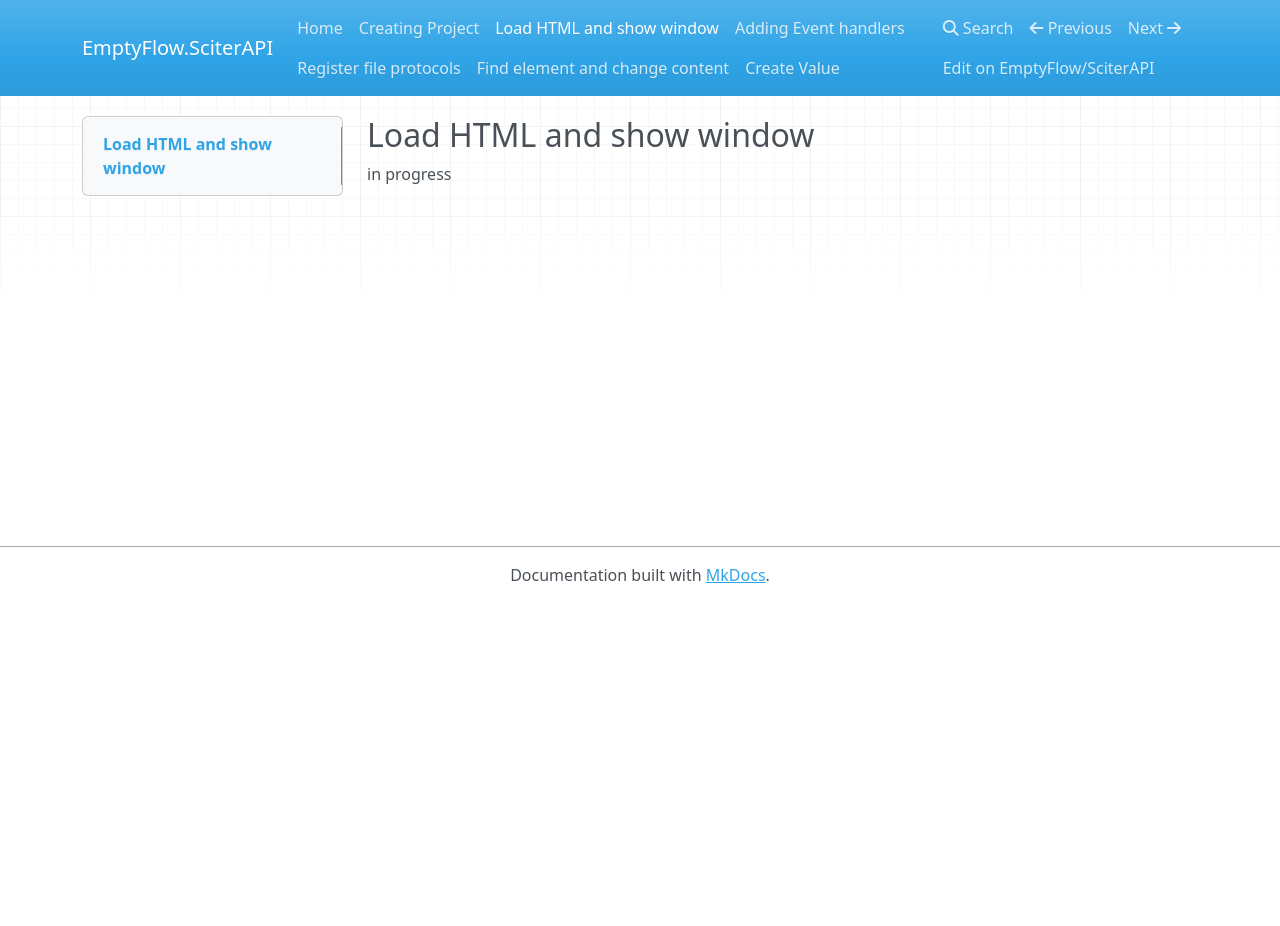
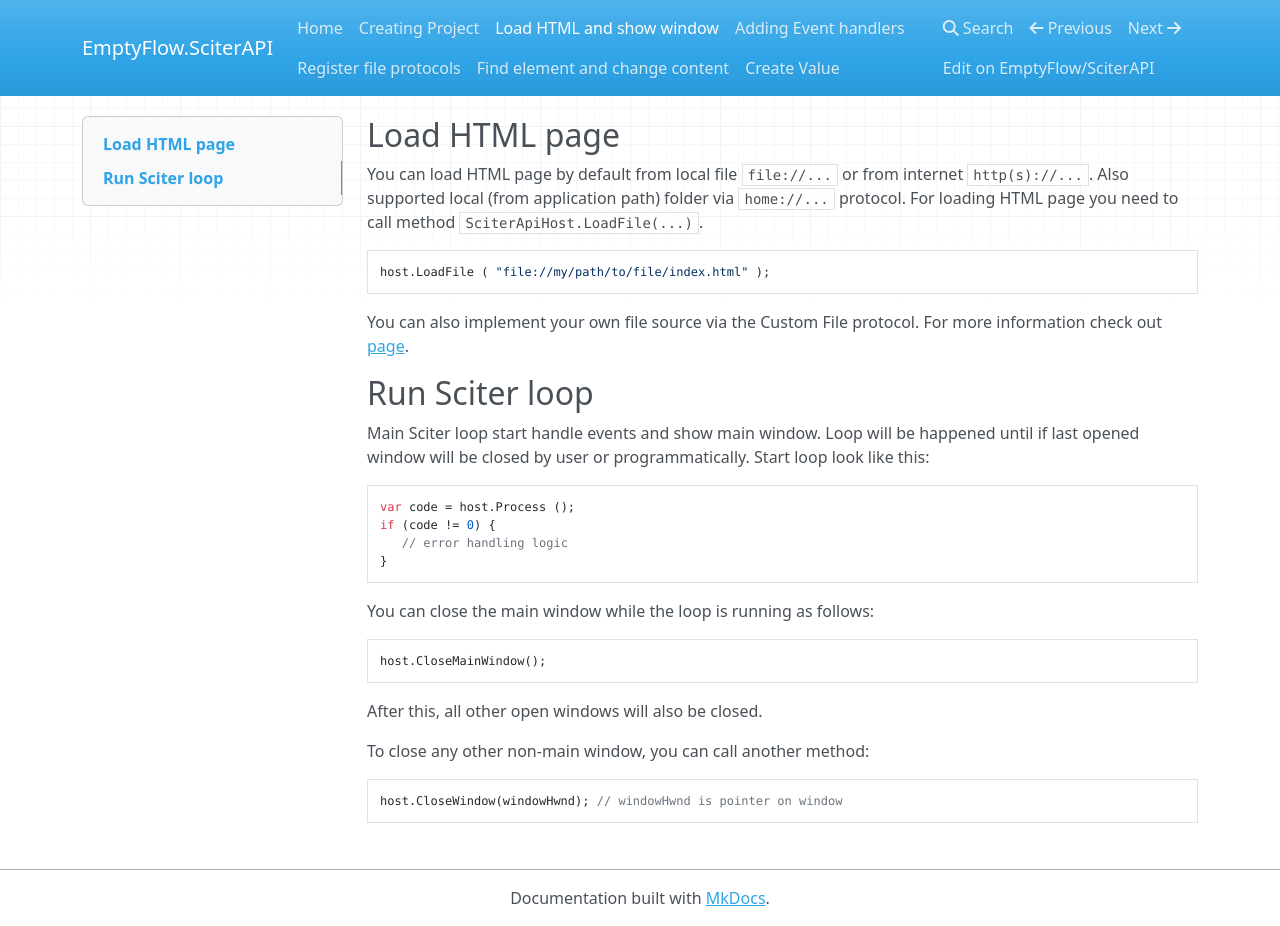
Before and after one commit to EmptyFlow/SciterAPIDocs, an MkDocs documentation site: the page built from docs/loadingandrun.md, in a window 1280 px wide and 926 px high. Built offline with MkDocs 1.6.1, drawn with Linux system fonts in a browser that asks for light colours; nearby versions of some CDN libraries.

````diff
--- a/docs/loadingandrun.md
+++ b/docs/loadingandrun.md
@@ -1,3 +1,34 @@
-## Load HTML and show window
+## Load HTML page
 
-in progress
+You can load HTML page by default from local file `file://...` or from internet `http(s)://...`.
+Also supported local (from application path) folder via `home://...` protocol.
+For loading HTML page you need to call method `SciterApiHost.LoadFile(...)`.
+
+```csharp
+host.LoadFile ( "file://my/path/to/file/index.html" );
+```
+
+You can also implement your own file source via the Custom File protocol. For more information check out [page](fileprotocols.md).
+
+## Run Sciter loop
+
+Main Sciter loop start handle events and show main window. Loop will be happened until if last opened window will be closed by user or programmatically.
+Start loop look like this:
+
+```csharp
+var code = host.Process ();
+if (code != 0) {
+   // error handling logic
+}
+```
+
+You can close the main window while the loop is running as follows:
+```csharp
+host.CloseMainWindow();
+```
+After this, all other open windows will also be closed.
+
+To close any other non-main window, you can call another method:
+```csharp
+host.CloseWindow(windowHwnd); // windowHwnd is pointer on window
+```
````
Also changed, not shown: docs/eventhandlers.md (+41 -0 lines).
